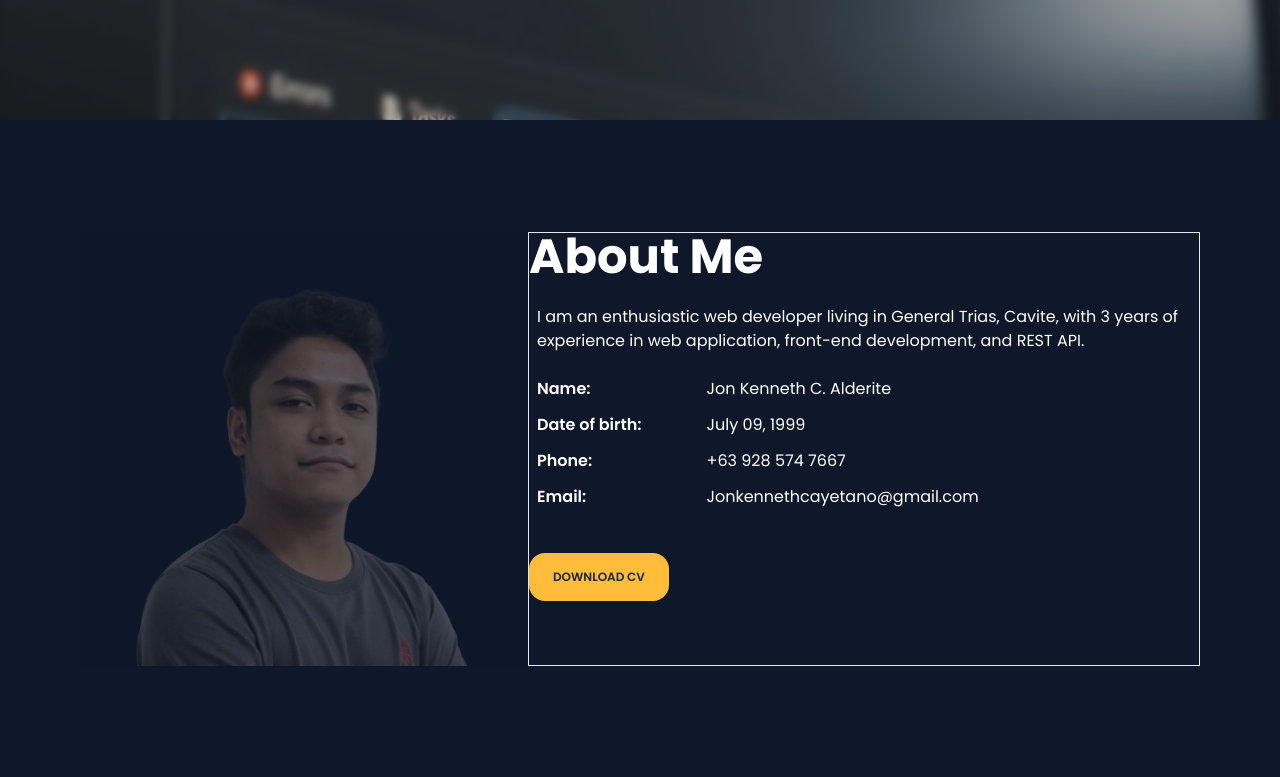
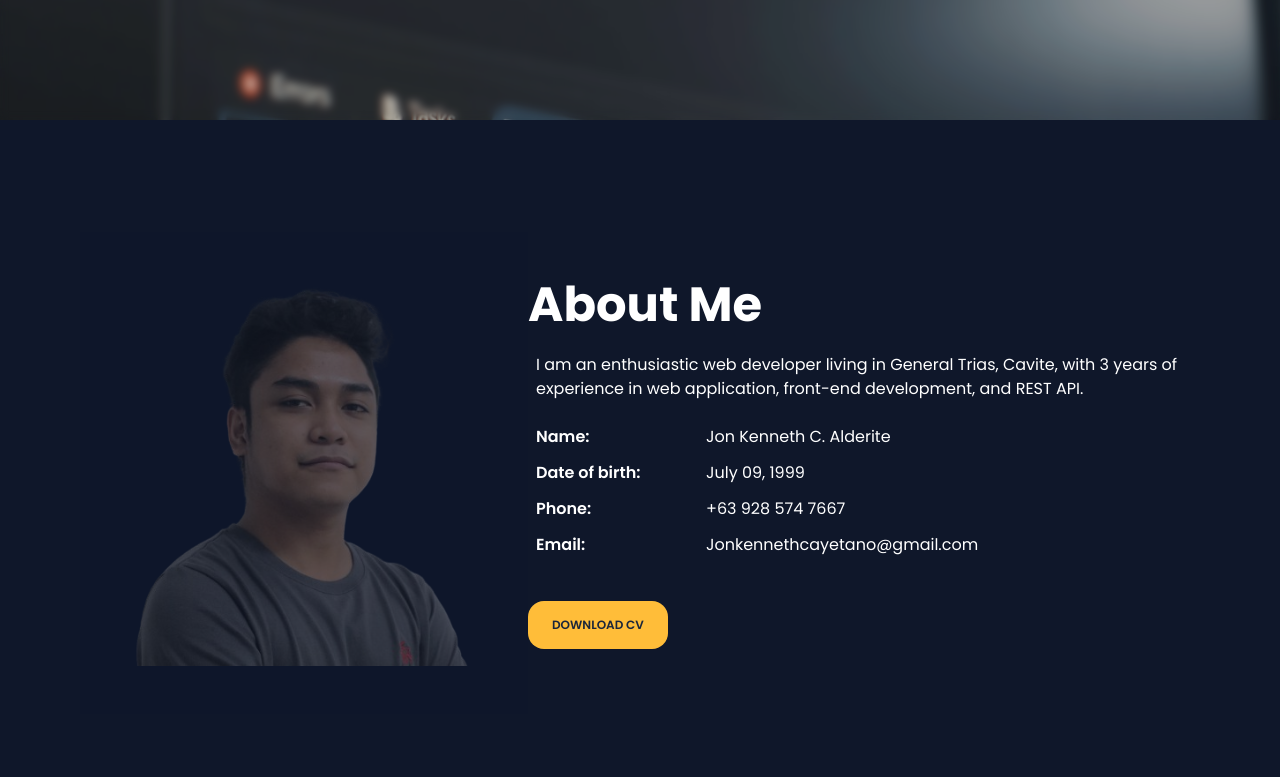
Before and after one commit to IKENN007/web-portfolio, a Next.js app: page / in a window 1280 px wide. Shown: the part 680-1457 px from the top of the page. Built offline with nearby package versions, Linux system fonts and the light colour scheme.

Commit message:
Update About.jsx

```diff
--- a/app/components/landing-components/About.jsx
+++ b/app/components/landing-components/About.jsx
@@ -3,20 +3,20 @@ import React from 'react'
 const About = () => {
     return (
         <>
-            <div id='about-section' className="px-7 pt-28 bg-slate-900 text-white flex
-            md:px-20">
+            <div id='about-section' className="px-7 bg-slate-900 text-white md:flex
+            md:px-20 md:pt-28">
 
-                <div className="w-2/5  hidden md:block relative">
-                    <div className='absolute h-full w-full bg-slate-900 bg-opacity-50'>
-
-                    </div>
+                <div className="md:w-1/2 lg:w-2/5 relative pb-12 flex justify-center md:block">
+                    <div className='absolute h-full w-full bg-slate-900 bg-opacity-50'></div>
                     <img src='./images/me/Alderite_Jon_Kenneth_sml-removebg-preview.png'/>
                 </div>
 
-                <div className="w-full md:w-3/5 pb-12 items-center border">
+                {/* pb-12 */}
+                <div className="md:w-1/2 lg:w-3/5 flex items-center">
 
+                    <div>
                         <div className="pb-4">
-                        <h2 className="mb-6 text-4xl md:text-5xl font-bold">About Me</h2>
+                            <h2 className="mb-6 text-4xl md:text-5xl font-bold text-center md:text-left">About Me</h2>
 
                             <div className="mb-4 px-2">
                                 <p className="text-base">
@@ -51,6 +51,8 @@ const About = () => {
                             Download CV
                             </button>
                         </div>
+                    </div>
+
 
                 </div>
             </div>
```
Lines whose indentation alone changed are shown as unchanged.
